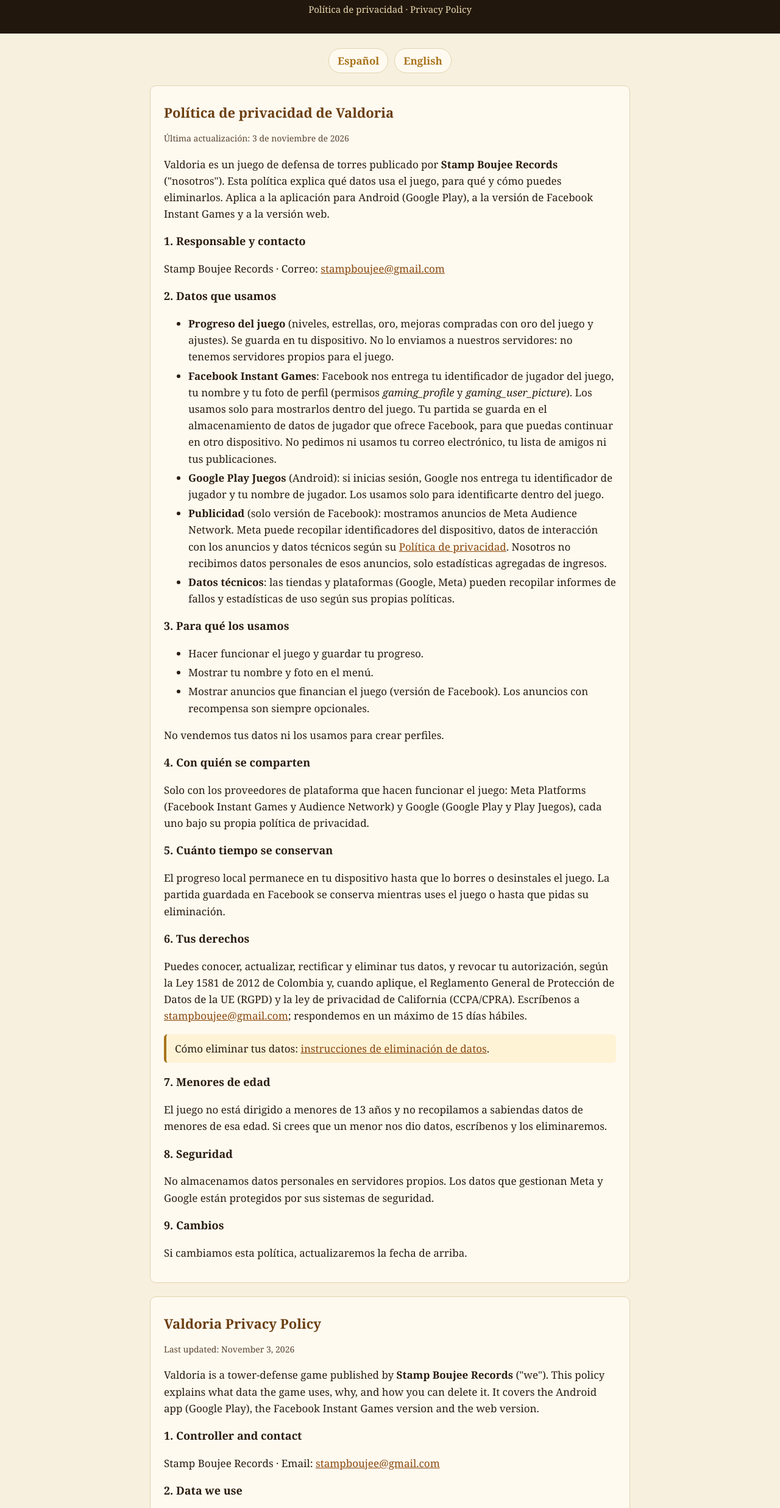
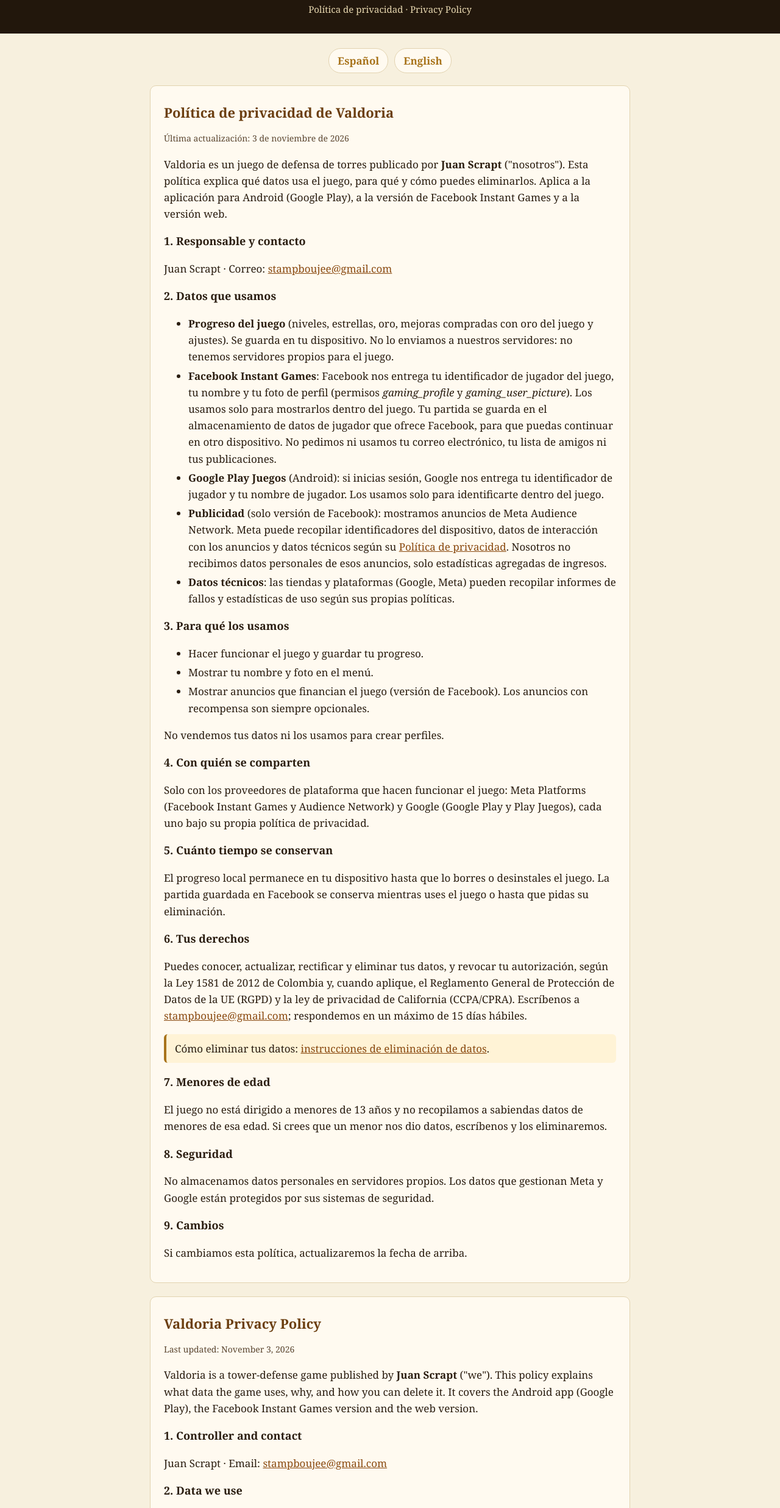
Before and after one commit to JuanScrapt-Bot/valdoria-legal, a plain HTML site: page privacidad.html in a window 1280 px wide. Shown: the part 76-2549 px from the top of the page at 61% size. Drawn offline with Linux system fonts and the light colour scheme.

Commit message:
Juan Scrapt como editor de Valdoria
Co-Authored-By: Claude Opus 5.5 <noreply@anthropic.com>
Claude-Session: https://claude.ai/code/session_01L1dTvAmZuAapkP7KA9BGYq

```diff
--- a/privacidad.html
+++ b/privacidad.html
@@ -31,10 +31,10 @@ footer{text-align:center;color:var(--muted);font-size:14px}
 <section id="es">
 <h2>Política de privacidad de Valdoria</h2>
 <p class="meta">Última actualización: 3 de noviembre de 2026</p>
-<p>Valdoria es un juego de defensa de torres publicado por <b>Stamp Boujee Records</b> ("nosotros"). Esta política explica qué datos usa el juego, para qué y cómo puedes eliminarlos. Aplica a la aplicación para Android (Google Play), a la versión de Facebook Instant Games y a la versión web.</p>
+<p>Valdoria es un juego de defensa de torres publicado por <b>Juan Scrapt</b> ("nosotros"). Esta política explica qué datos usa el juego, para qué y cómo puedes eliminarlos. Aplica a la aplicación para Android (Google Play), a la versión de Facebook Instant Games y a la versión web.</p>
 
 <h3>1. Responsable y contacto</h3>
-<p>Stamp Boujee Records · Correo: <a href="mailto:stampboujee@gmail.com">stampboujee@gmail.com</a></p>
+<p>Juan Scrapt · Correo: <a href="mailto:stampboujee@gmail.com">stampboujee@gmail.com</a></p>
 
 <h3>2. Datos que usamos</h3>
 <ul>
@@ -72,9 +72,9 @@ footer{text-align:center;color:var(--muted);font-size:14px}
 <section id="en">
 <h2>Valdoria Privacy Policy</h2>
 <p class="meta">Last updated: November 3, 2026</p>
-<p>Valdoria is a tower-defense game published by <b>Stamp Boujee Records</b> ("we"). This policy explains what data the game uses, why, and how you can delete it. It covers the Android app (Google Play), the Facebook Instant Games version and the web version.</p>
+<p>Valdoria is a tower-defense game published by <b>Juan Scrapt</b> ("we"). This policy explains what data the game uses, why, and how you can delete it. It covers the Android app (Google Play), the Facebook Instant Games version and the web version.</p>
 <h3>1. Controller and contact</h3>
-<p>Stamp Boujee Records · Email: <a href="mailto:stampboujee@gmail.com">stampboujee@gmail.com</a></p>
+<p>Juan Scrapt · Email: <a href="mailto:stampboujee@gmail.com">stampboujee@gmail.com</a></p>
 <h3>2. Data we use</h3>
 <ul>
 <li><b>Game progress</b> (levels, stars, gold, upgrades bought with in-game gold, settings), stored on your device. We do not send it to our servers; we run no servers for the game.</li>
@@ -100,7 +100,7 @@ footer{text-align:center;color:var(--muted);font-size:14px}
 <h3>9. Changes</h3>
 <p>If we change this policy we will update the date above.</p>
 </section>
-<footer>© 2026 Stamp Boujee Records · <a href="eliminar-datos.html">Eliminación de datos / Data deletion</a></footer>
+<footer>© 2026 Juan Scrapt · <a href="eliminar-datos.html">Eliminación de datos / Data deletion</a></footer>
 </main>
 </body>
 </html>
```
Also changed, not shown: eliminar-datos.html (+1 -1 lines), traffic-puzzle/privacidad.html (+5 -5 lines).
